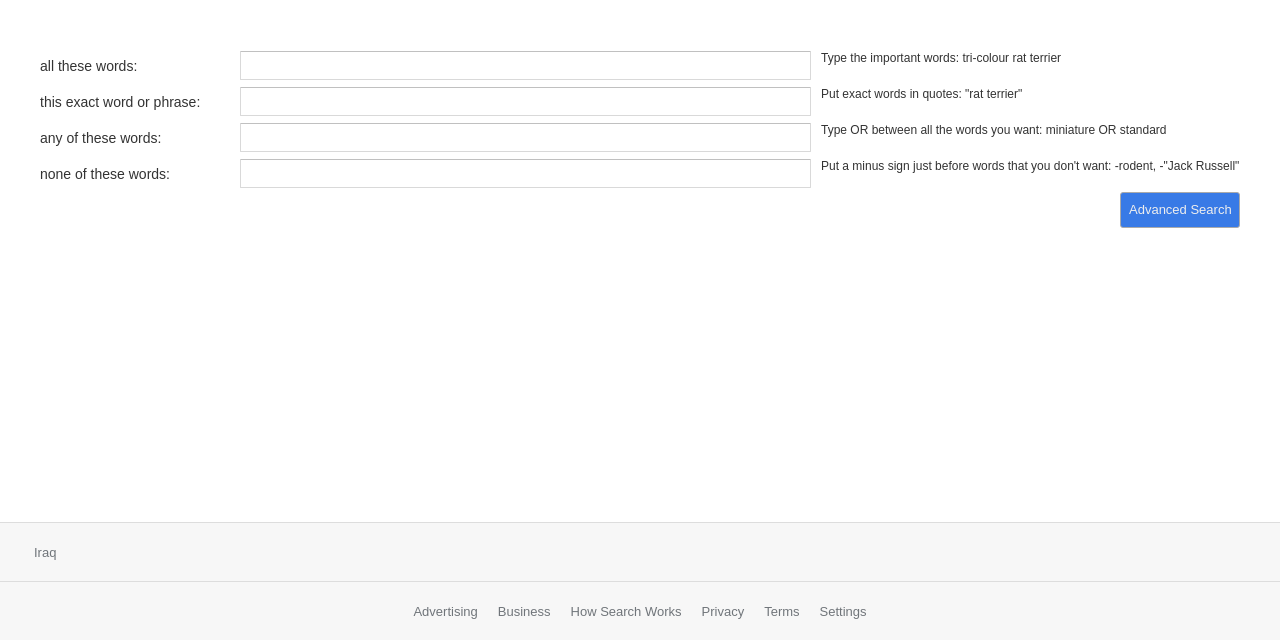
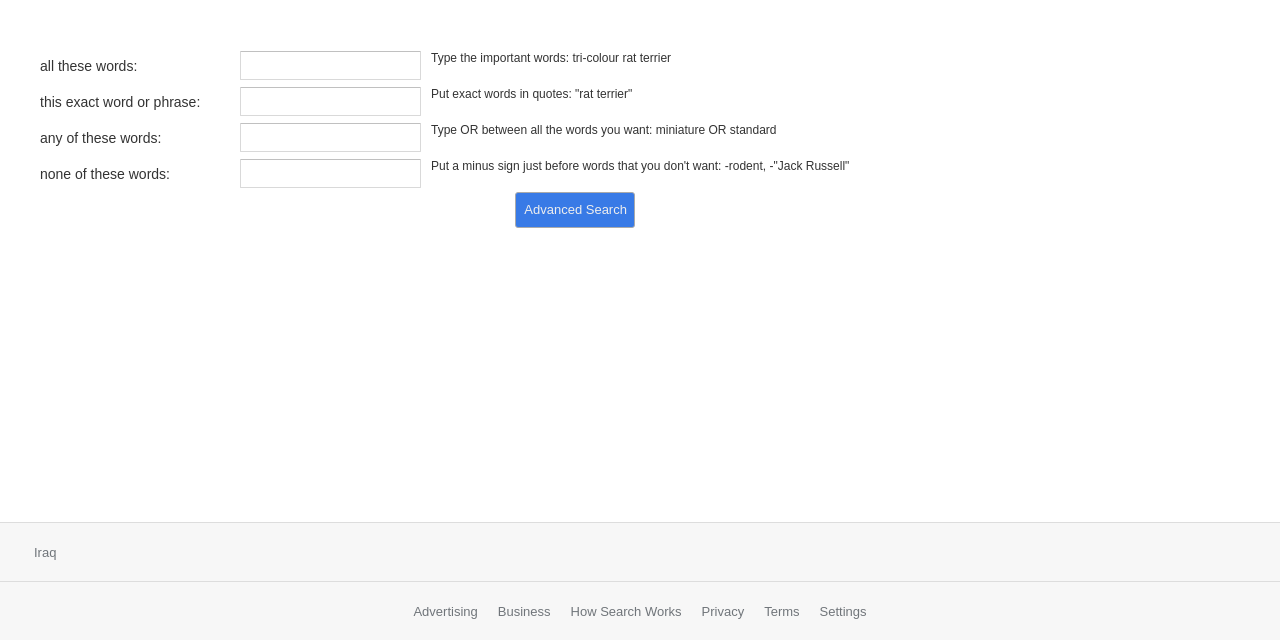
Before and after one commit to Abbas-AG/GOOGLE-CLONE-AG, a plain HTML site: page advanced.html in a window 1280 px wide. Shown: the part 160-800 px from the top of the page. Drawn offline with Linux system fonts and the light colour scheme.

Commit message:
small changes

```diff
--- a/advanced.html
+++ b/advanced.html
@@ -42,28 +42,28 @@
             </div>
             <div class="input_item1">
                 <input id="1" type="text" name="as_q">
-    <span>Type the important words: tri-colour rat terrier</span> <!-- Replace "Text 1" with your desired text -->
+                <span>Type the important words: tri-colour rat terrier</span>
             </div>
             <div class="label_item2">
                 <label for="2" >this exact word or phrase: </label>
             </div>
             <div class="input_item2">
                 <input id="2" type="text" name="as_epq">
-    <span>Put exact words in quotes: "rat terrier"</span> <!-- Replace "Text 2" with your desired text -->
+                <span>Put exact words in quotes: "rat terrier"</span>
             </div>
             <div class="label_item3">
                 <label for="3">any of these words: </label>
             </div>
             <div class="input_item3">
                 <input id="3" type="text" name="as_oq">
-    <span>Type OR between all the words you want: miniature OR standard</span> <!-- Replace "Text 3" with your desired text -->
+                <span>Type OR between all the words you want: miniature OR standard</span>
             </div>
             <div class="label_item4">
                 <label for="4">none of these words:</label>
             </div>
             <div class="input_item4">
                 <input id="4" type="text" name="as_eq">
-    <span>Put a minus sign just before words that you don't want: -rodent, -"Jack Russell"</span> <!-- Replace "Text 4" with your desired text -->
+                <span>Put a minus sign just before words that you don't want: -rodent, -"Jack Russell"</span>
             </div>
 
 
--- a/advanced_search.css
+++ b/advanced_search.css
@@ -122,7 +122,7 @@ input:focus {
 
 .button {
     grid-area: button;
-    justify-self: end;
+    margin-left: 27.53%;
 }
 
 .button > input {
@@ -134,6 +134,7 @@ input:focus {
     border-radius: 3px;
     background-color: #387ae6;
     width: 120px;
+
 }
 
 .button > input:hover {
@@ -183,6 +184,7 @@ footer {
 
 .input_item1 span, .input_item2 span, .input_item3 span, .input_item4 span {
     margin-left: 10px;
+    margin-right: 39%;
     white-space: nowrap;
     flex-basis: 419px;
     overflow: hidden;
```
Lines whose indentation alone changed are shown as unchanged.
